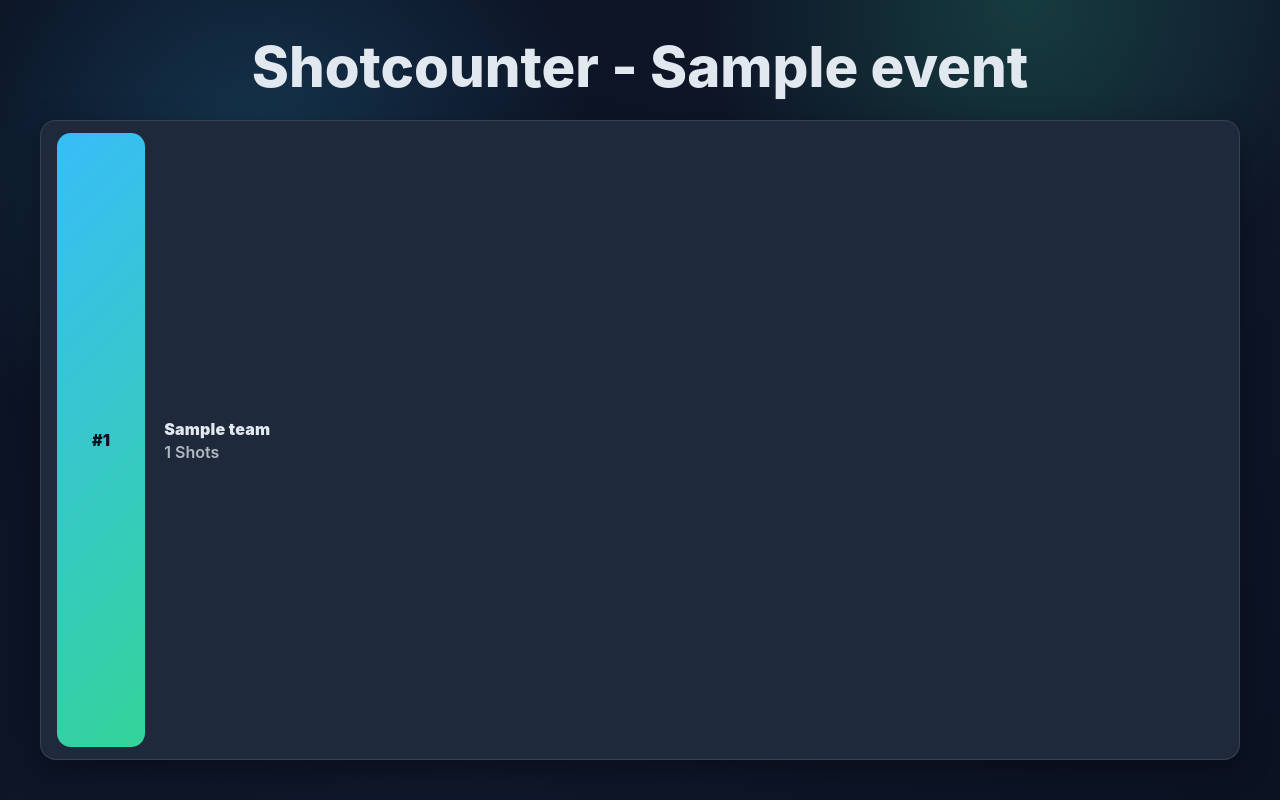
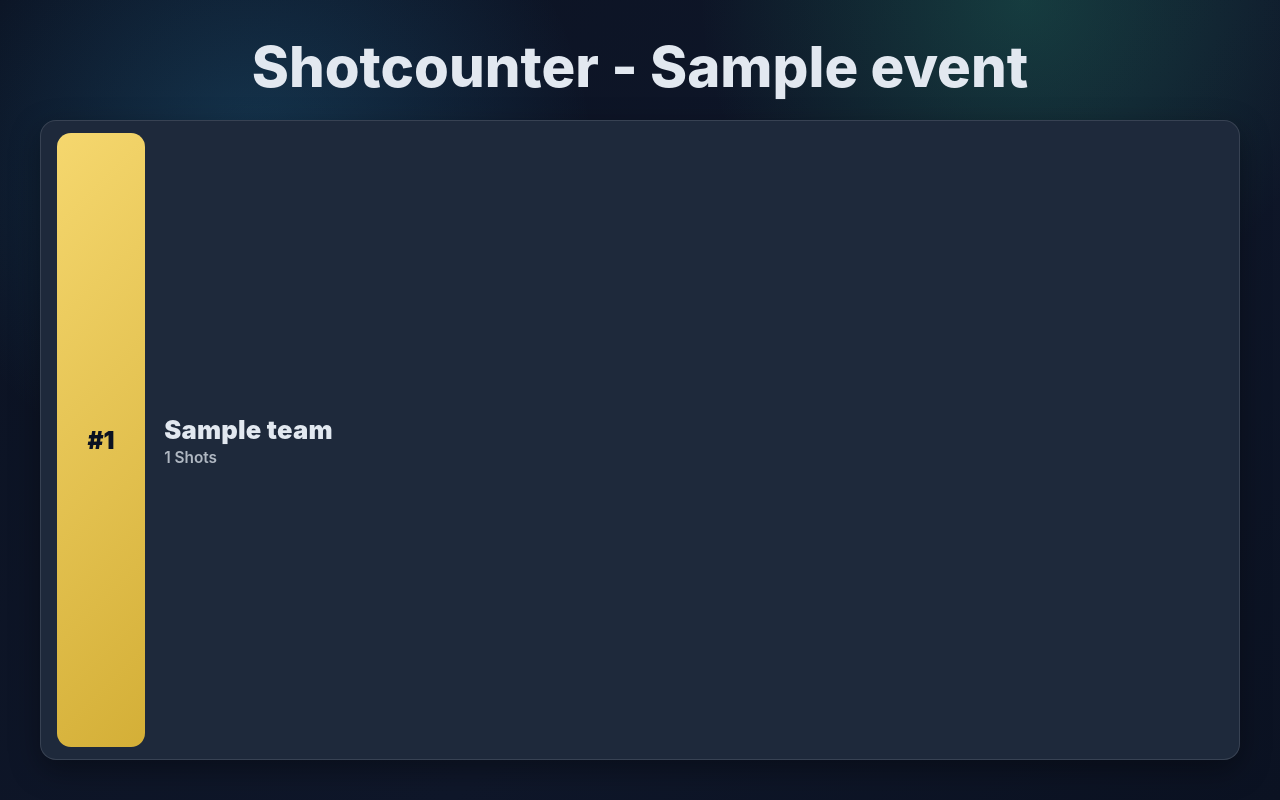
Before and after one commit to Pfischty/Kassensystem-und-Shotcounter, a Flask app: page /shotcounter/leaderboard in a window 1280 px wide. Run offline with Flask 3, Linux system fonts and the light colour scheme; tables that the repository leaves empty hold one stand-in row (values such as "Sample post").

Commit message:
Shotcounter Leaderboard Styles

```diff
--- a/templates/shotcounter_leaderboard.html
+++ b/templates/shotcounter_leaderboard.html
@@ -50,8 +50,8 @@
     border: none;
     box-shadow: none;
   }
-  .leaderboard-hero.has-bg .lb-rank {
-    background: linear-gradient(135deg, color-mix(in srgb, var(--lb-secondary) 80%, transparent), color-mix(in srgb, var(--lb-tertiary) 80%, transparent));
+  .leaderboard-hero.has-bg .lb-rank:not(.lb-rank--1):not(.lb-rank--2):not(.lb-rank--3) {
+    background: var(--lb-card);
   }
   {% endif %}
   .leaderboard-head {
@@ -93,9 +93,18 @@
     align-items: center;
     justify-content: center;
     font-weight: 900;
-    font-size: clamp(calc(var(--lb-team-size) * 0.9), calc(var(--lb-team-size) * 0.35vw + 1.2rem), calc(var(--lb-team-size) * 1.15));
+    font-size: calc(var(--lb-team-size) * 0.95);
     color: #0b1222;
-    background: linear-gradient(135deg, var(--lb-secondary), var(--lb-tertiary));
+    background: var(--lb-card);
+  }
+  .lb-rank--1 {
+    background: linear-gradient(135deg, #f5d76e, #d4af37);
+  }
+  .lb-rank--2 {
+    background: linear-gradient(135deg, #e5e7eb, #c0c0c0);
+  }
+  .lb-rank--3 {
+    background: linear-gradient(135deg, #d9a066, #cd7f32);
   }
   .lb-info {
     flex: 1;
@@ -104,13 +113,13 @@
   }
   .lb-name {
     margin: 0;
-    font-size: clamp(calc(var(--lb-team-size) * 0.9), calc(var(--lb-team-size) * 0.25vw + 1rem), calc(var(--lb-team-size) * 1.05));
+    font-size: var(--lb-team-size);
     font-weight: 900;
     letter-spacing: 0.2px;
   }
   .lb-shots {
     margin: 0.2rem 0 0;
-    font-size: clamp(calc(var(--lb-team-size) * 0.6), calc(var(--lb-team-size) * 0.18vw + 0.8rem), calc(var(--lb-team-size) * 0.8));
+    font-size: calc(var(--lb-team-size) * 0.6);
     color: rgba(226,232,240,0.75);
     font-weight: 600;
   }
@@ -146,7 +155,7 @@
     gridEl.innerHTML = teams.map((team, idx) => {
       return `
         <div class="lb-card">
-          <div class="lb-rank">#${idx + 1}</div>
+          <div class="lb-rank lb-rank--${idx + 1}">#${idx + 1}</div>
           <div class="lb-info">
             <div>
               <p class="lb-name">${team.name}</p>
```
